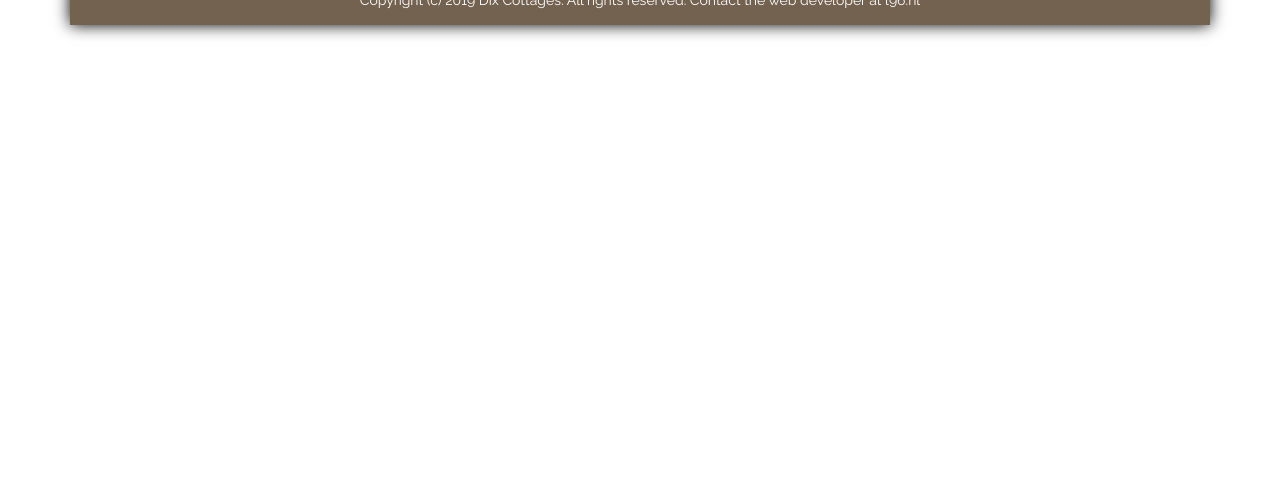
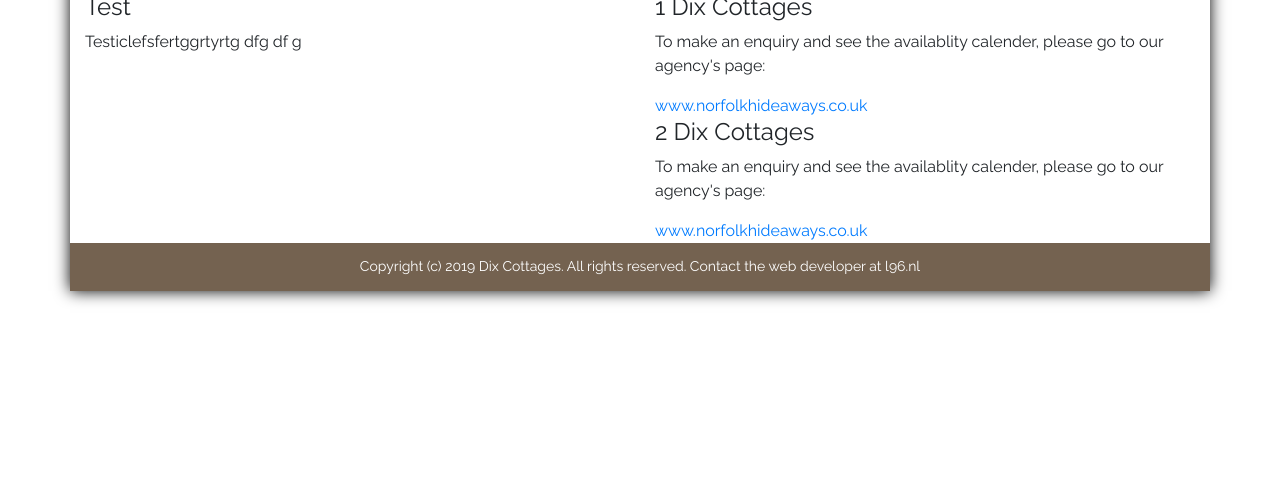
Before and after one commit to littlefinger42/dixcottages-thornham, a Gatsby site: page /availability in a window 1280 px wide. Shown: the part 319-800 px from the top of the page. Built offline with nearby package versions, Linux system fonts and the light colour scheme; Gatsby itself is replaced by a stand-in of ours; a web font is replaced by a local one.

Commit message:
Fixed graphQL displaying news items

```diff
--- a/gatsby-config.js
+++ b/gatsby-config.js
@@ -13,10 +13,10 @@ module.exports = {
     {
       resolve: `gatsby-source-filesystem`,
       options: {
-        path: `${__dirname}/news/`,
-        name: "markdown-pages",
+        path: `${__dirname}/static/news`,
+        name: 'markdown-pages',
       },
     },
-		`gatsby-transformer-remark`
+    `gatsby-transformer-remark`,
   ],
 }
--- a/src/components/header.js
+++ b/src/components/header.js
@@ -17,7 +17,7 @@ const SubtitleStyled = styled.h2`
 
 export default props => (
   <HeaderStyled>
-    <hgroup class="text-center">
+    <hgroup className="text-center">
       <TitleStyled>Dix Cottages</TitleStyled>
       <SubtitleStyled>
 				Two delightful adjoining holiday cottages set in idyllic gardens in the centre of Thornham, North Norfolk.
--- a/src/components/newsitem.js
+++ b/src/components/newsitem.js
@@ -1,10 +1,13 @@
 import React from "react"
+import { Media } from "react-bootstrap"
 
-export default props => (
-  <article>
-	  <h2>
-		  {props.title}
-	  </h2>
-	  {props.children}
-  </article>
+const NewsItem = ({ post }) => (
+  <Media as="li">
+    <Media.Body>
+      <h4 className="h4">{post.frontmatter.title}</h4>
+      <p>{post.excerpt}</p>
+    </Media.Body>
+  </Media>
 )
+
+export default NewsItem
--- a/src/pages/availability.js
+++ b/src/pages/availability.js
@@ -1,29 +1,71 @@
 import React from "react"
 import Layout from "../layouts/main"
 import NewsItem from "../components/newsitem"
-import style from "styled-components"
 
 import { Row, Col } from "react-bootstrap"
 
-const newsPosts = ({
+const AvailabilityPage = ({
   data: {
-		allMarkdown: { edges },
+    allMarkdownRemark: { edges },
   },
 }) => {
-	const newsItems = edges.filter(edge => !!edge.node.frontmatter.date).map(edge => <NewsItem title={edge.node.frontmatter.title}>edge.node</NewsItem> )
-	return <div>{newsItems}</div>
-}
-
-export default () => (
+  const Posts = edges
+    .filter(edge => !!edge.node.frontmatter.date)
+    .map(edge => <NewsItem post={edge.node} />)
+  return (
     <Layout>
       <Row>
-      <Col md={6}>
+        <Col md={{ order: 2 }} className="mt-3">
+          <div className="page-header">
+            <h3>How to book</h3>
+          </div>
+          <h4>1 Dix Cottages</h4>
+          <p>
+            To make an enquiry and see the availablity calender, please go to
+            our agency's page:
+          </p>
+          <a
+            href="https://www.norfolkhideaways.co.uk/thornham-surrounding-villages/thornham-holiday-cottages/1-dix-cottages"
+            title="Norfolk Hideaways booking agency 1 Dix Cottage"
+          >
+            www.norfolkhideaways.co.uk
+          </a>
+          <h4>2 Dix Cottages</h4>
+          <p>
+            To make an enquiry and see the availablity calender, please go to
+            our agency's page:
+          </p>
+          <a
+            href="https://www.norfolkhideaways.co.uk/thornham-surrounding-villages/thornham-holiday-cottages/2-dix-cottages"
+            title="Norfolk Hideaways booking agency 2 Dix Cottage"
+          >
+            www.norfolkhideaways.co.uk
+          </a>
+        </Col>
+        <Col md={6} className="mt-3">
           <h3>News</h3>
-		{newsPosts}
-      </Col>
-      <Col md={6}>
-        <h3>How to book</h3>
+          <ul className="list-unstyled">{Posts}</ul>
         </Col>
       </Row>
     </Layout>
   )
+}
+
+export default AvailabilityPage
+
+export const pageQuery = graphql`
+  query {
+    allMarkdownRemark(sort: { order: DESC, fields: [frontmatter___date] }) {
+      edges {
+        node {
+          id
+          excerpt(pruneLength: 250)
+          frontmatter {
+            date(formatString: "MMMM DD, YYYY")
+            title
+          }
+        }
+      }
+    }
+  }
+`
--- a/static/admin/config.yml
+++ b/static/admin/config.yml
@@ -8,7 +8,7 @@ public_folder: assets
 collections:
   - name: news
     label: News
-    folder: news
+    folder: static/news
     create: true
     fields:
       - { name: date, label: Date, widget: date }
```
Also changed, not shown: gatsby-node.js (deleted, +0 -14 lines), static/news/test.md (renamed from news/test.md). Lines whose indentation alone changed are shown as unchanged.
